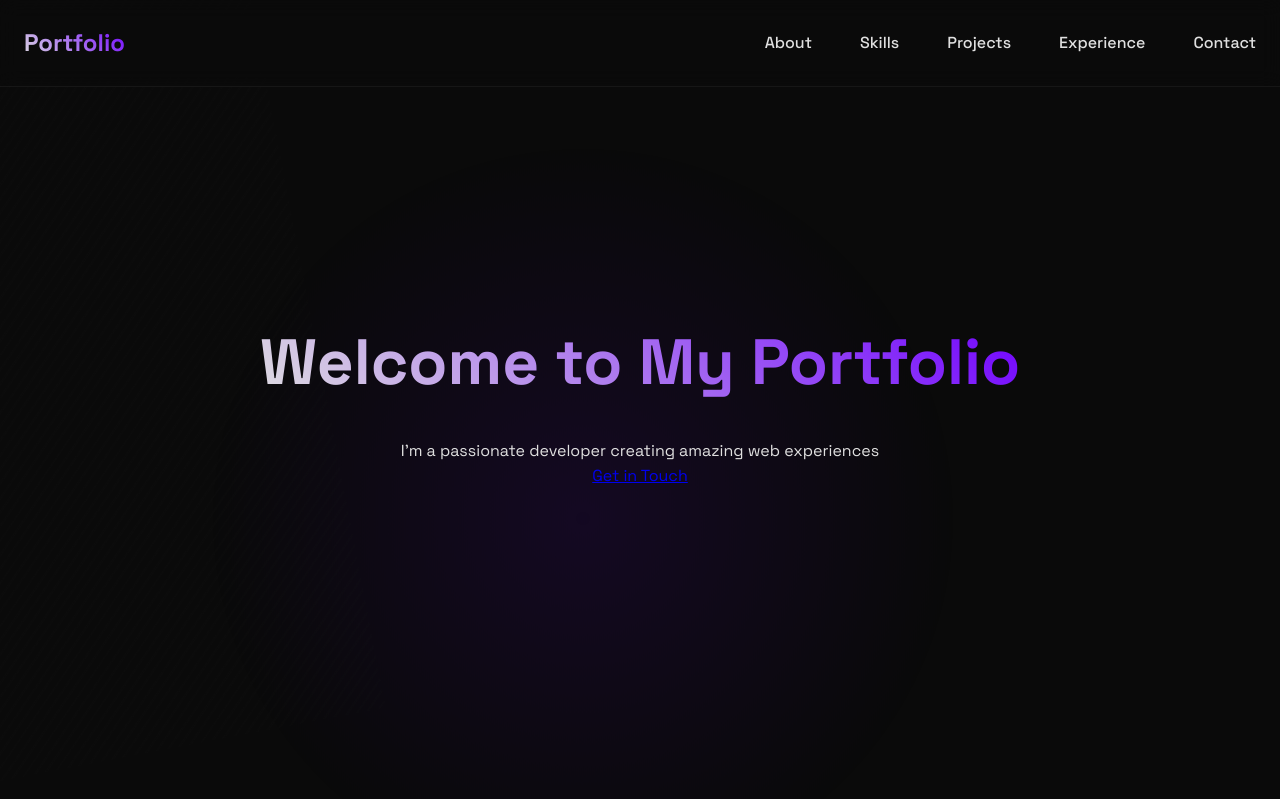
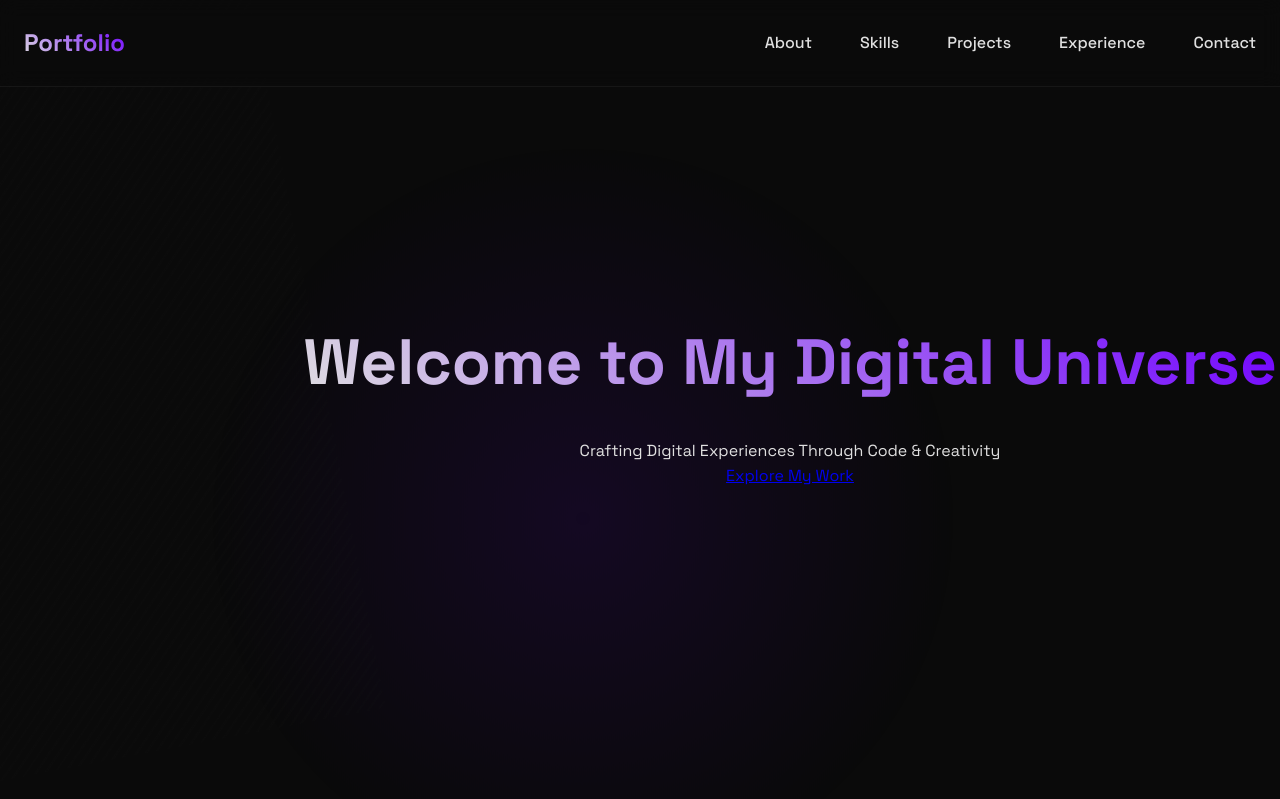
Before and after one commit to jlsamantila/personal-portfolio, a PHP site: page / in a window 1280 px wide. Shown: the top 799 px of the page. Run offline with PHP 8.4, Linux system fonts and the light colour scheme; a map, chart or similar area stays blank.

Commit message:
Update hero component with new mysterious background effects

```diff
--- a/components/hero.php
+++ b/components/hero.php
@@ -1,7 +1,15 @@
-<section id="hero" class="section hero">
+<section id="hero" class="hero">
+    <!-- Particle Canvas -->
+    <canvas id="heroCanvas"></canvas>
+
+    <!-- Floating Elements -->
+    <div class="floating-element"></div>
+    <div class="floating-element"></div>
+    <div class="floating-element"></div>
+
     <div class="hero-content">
-        <h1>Welcome to My Portfolio</h1>
-        <p>I'm a passionate developer creating amazing web experiences</p>
-        <a href="#contact" class="cta-button">Get in Touch</a>
+        <h1 class="hero-title">Welcome to My Digital Universe</h1>
+        <p class="hero-subtitle">Crafting Digital Experiences Through Code & Creativity</p>
+        <a href="#contact" class="hero-cta">Explore My Work</a>
     </div>
 </section>
```
